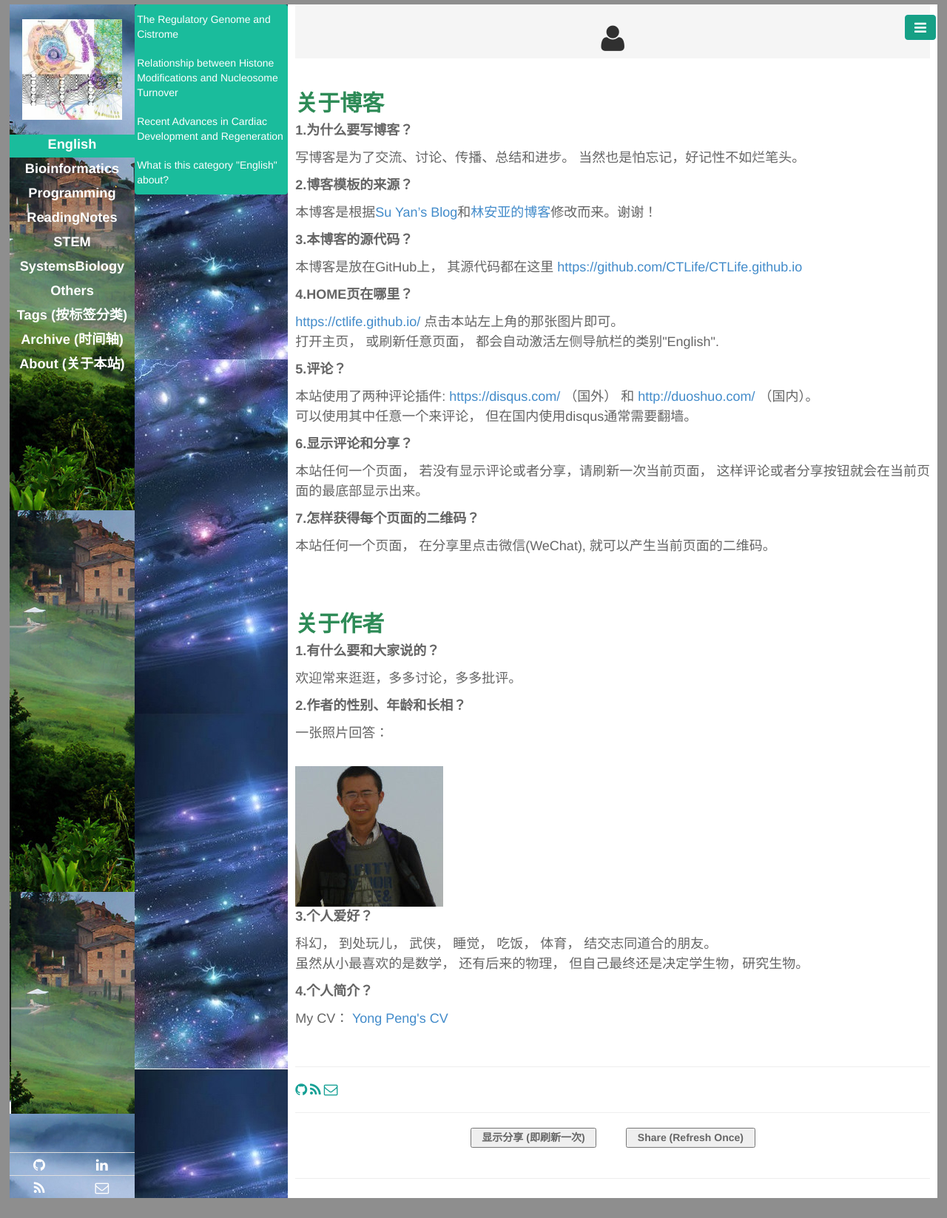
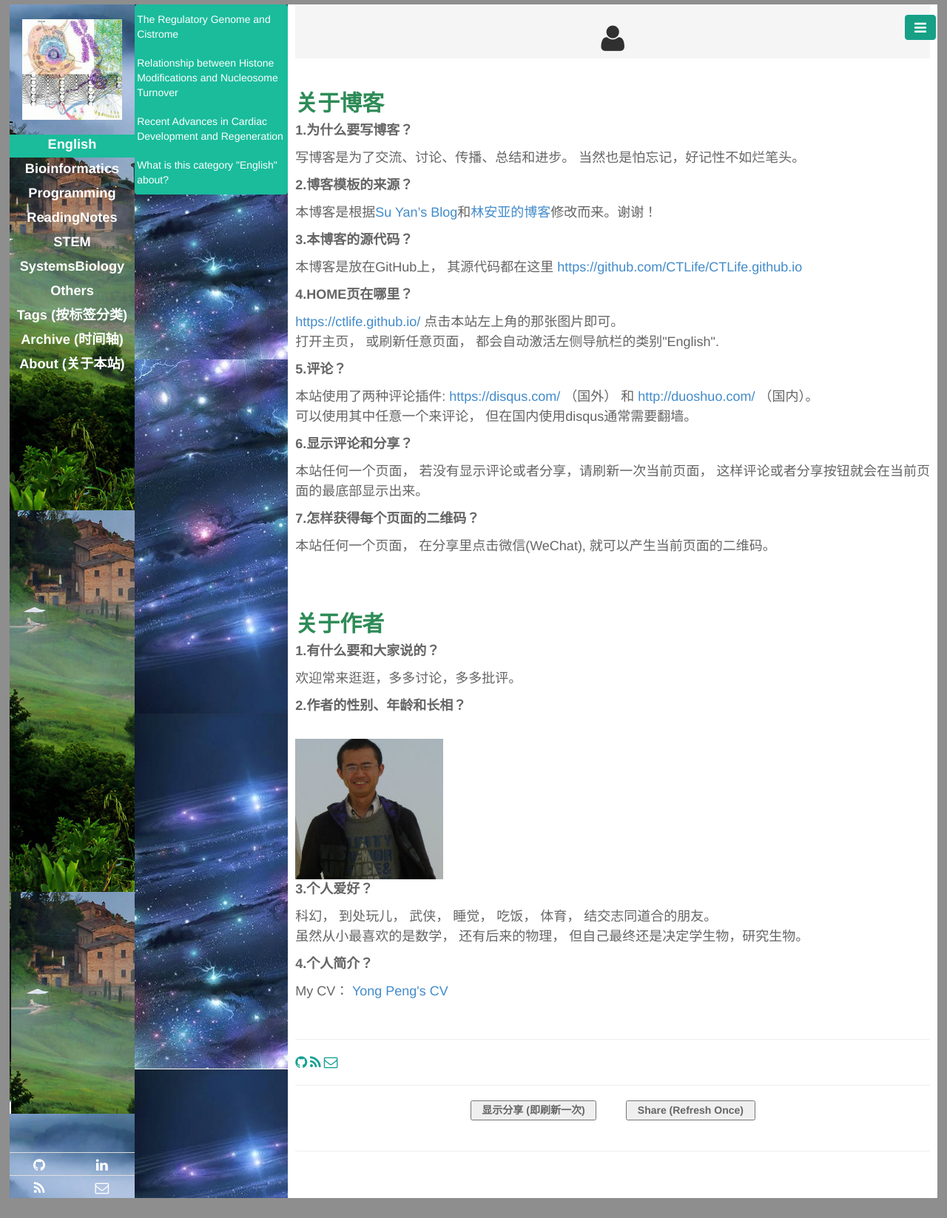
Before and after one commit to CTLife/CTLife.github.io, a Jekyll site: the page built from pages/about.html, in a window 1280 px wide. Shown: the whole page at 74% size. Built offline with Jekyll 4.4.1, drawn with Linux system fonts in a browser that asks for light colours; Markdown is read by kramdown in place of the engine named in the settings.

Commit message:
Update about.html

```diff
--- a/pages/about.html
+++ b/pages/about.html
@@ -28,10 +28,9 @@ titlename: 关于本站
 <h2><b><font color="#2E8B57">关于作者</font></b></h2>
 <p style=font-size:18px><b>1.有什么要和大家说的？</b></p>
 <p style=font-size:18px>  欢迎常来逛逛，多多讨论，多多批评。</p>
-<p style=font-size:18px><b>2.作者的性别、年龄和长相？</b></p>
-<p style=font-size:18px>  一张照片回答： </p>
-    <br>
+<p style=font-size:18px><b>2.作者的性别、年龄和长相？</b></p> <br>
     <img src="/public/img/yongpeng-1.jpeg">
+<br>
 <p style=font-size:18px><b>3.个人爱好？</b></p>
 <p style=font-size:18px>  科幻， 到处玩儿， 武侠， 睡觉， 吃饭， 体育， 结交志同道合的朋友。<br>
 虽然从小最喜欢的是数学， 还有后来的物理， 但自己最终还是决定学生物，研究生物。  </p>
```
